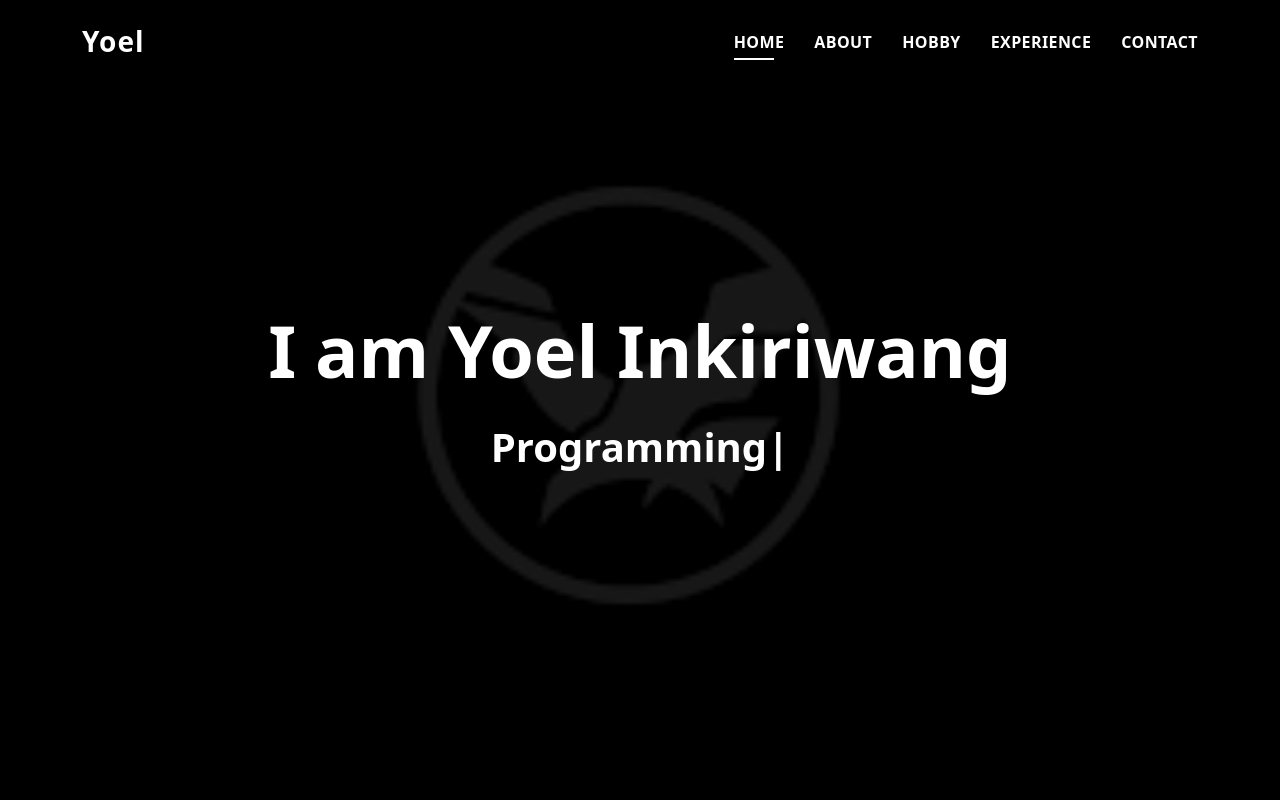
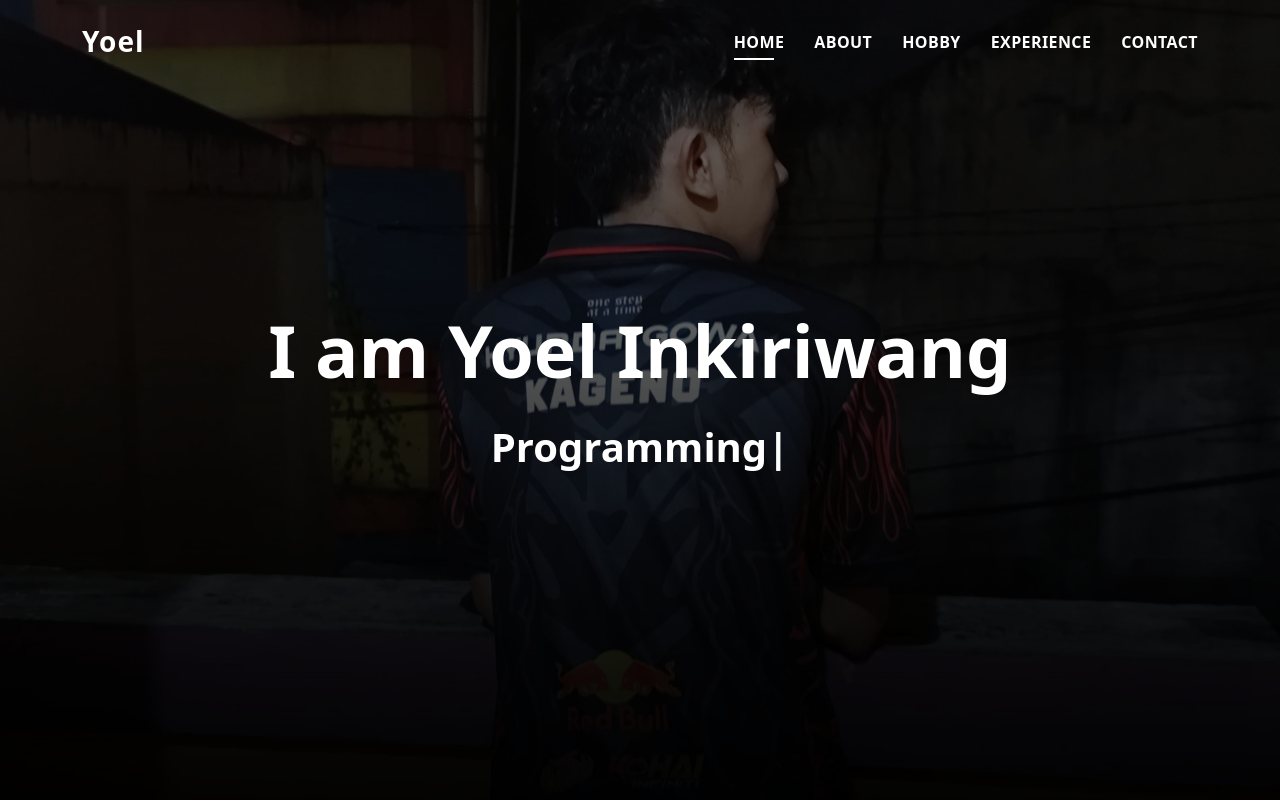
Before and after one commit to Yoelinkiriwang/Yoel.github.io, a plain HTML site: page index.html in a window 1280 px wide. Shown: the top 800 px of the page. Drawn offline with Linux system fonts and the light colour scheme.

Commit message:
Update index.html

```diff
--- a/index.html
+++ b/index.html
@@ -74,7 +74,7 @@
   </header><!-- End Header -->
 
   <!-- ======= Hero Section ======= -->
-  <div id="hero" class="hero route bg-image" style="background-image: url(foto/sunset\ ravens.png)">
+  <div id="hero" class="hero route bg-image" style="background-image: url(foto/KageNo.jpg)">
     <div class="overlay-itro"></div>
     <div class="hero-content display-table">
       <div class="table-cell">
```
